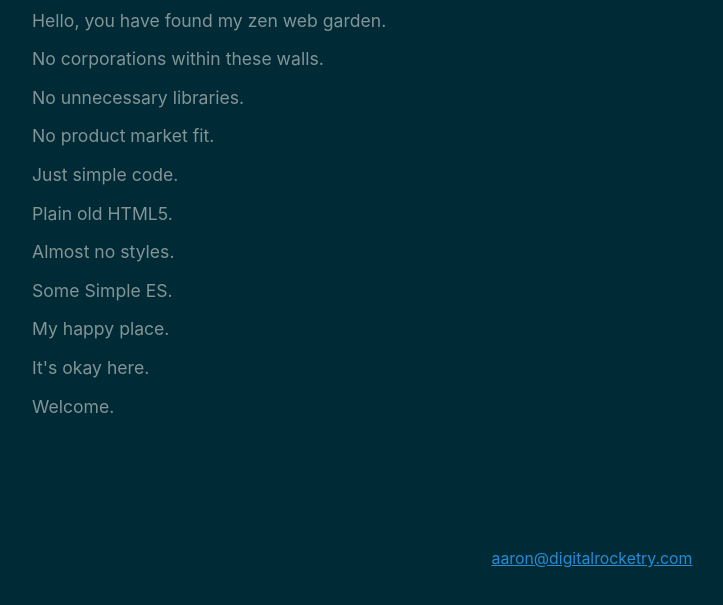
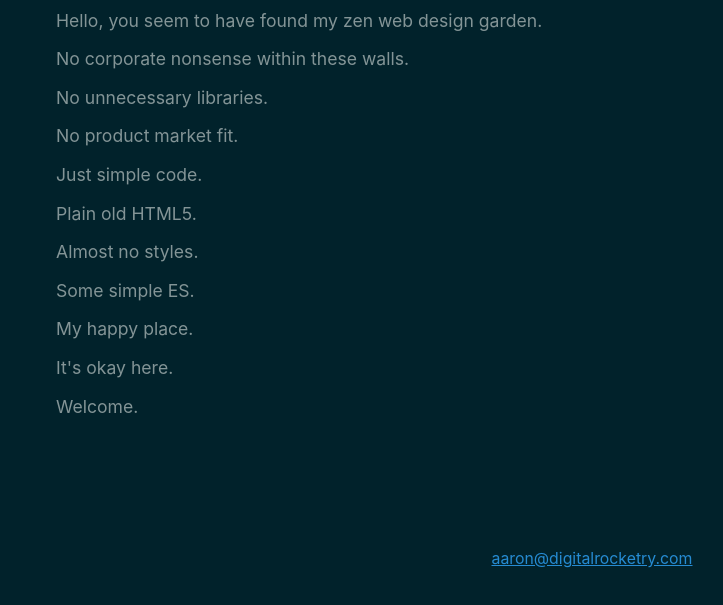
Before and after one commit to ChemicalRocketeer/chemicalrocketeer.github.io, a plain HTML site: page index.html in a window 1280 px wide. Shown: the part 195-800 px from the top of the page, without its empty margins (48-771 px from the left). Drawn offline with Linux system fonts and the light colour scheme.

Commit message:
little tweaks

```diff
--- a/index.html
+++ b/index.html
@@ -1,13 +1,20 @@
 <!DOCTYPE html>
 <html>
   <head>
+    <!--
+      Hello! I'm flattered you're looking at my source code!
+
+      Let me just tidy up a little bit...
+    -->
     <title>David Aaron Suddjian</title>
     <link rel="shortcut icon" href="favicon.ico"/>
     <style>
       :root {
         --color-dark: #002b36;
+        --color-darker: #01222b;
         --color-med: #839496;
         --color-light: #fdf6e3;
+        --color-lightish: #eee8d5;
         --color-blue: #268bd2;
         --color-magenta: #d33682;
         --color-violet: #6c71c4;
@@ -23,30 +30,31 @@
                        / 1fr;
         font-family: -apple-system, BlinkMacSystemFont, "Segoe UI", Roboto, Oxygen-Sans, Ubuntu, Cantarell, "Helvetica Neue", sans-serif;
         font-size: 1.1rem;
-        background: var(--color-dark);
+        background: var(--color-darker);
         color: var(--color-med);
       }
       a {
         color: var(--color-blue);
       }
       a:hover {
-        color: var(--color-light);
+        color: var(--color-lightish);
       }
-      a:visited {
+      /* a:visited {
         color: var(--color-violet);
-      }
+      } */
       a:active {
         color: var(--color-orange);
       }
       h1 {
         margin: 0.8em 0;
         font-size: 1.8em;
+        color: var(--color-lightish);
       }
       p {
         margin: 1em 0;
       }
       .content {
-        padding: 80px;
+        padding: 104px;
         align-self: center;
       }
       .footer {
@@ -60,14 +68,14 @@
   <body>
     <section class="content">
       <h1>A Safe Haven</h1>
-      <p>Hello, you have found my zen web garden.</p>
-      <p>No corporations within these walls.</p>
+      <p>Hello, you seem to have found my zen web design garden.</p>
+      <p>No corporate nonsense within these walls.</p>
       <p>No unnecessary libraries.</p>
       <p>No product market fit.</p>
       <p>Just simple code.</p>
       <p>Plain old HTML5.</p>
       <p>Almost no styles.</p>
-      <p>Some Simple ES.</p>
+      <p>Some simple ES.</p>
       <p>My happy place.</p>
       <p>It's okay here.</p>
       <p>Welcome.</p>
```
